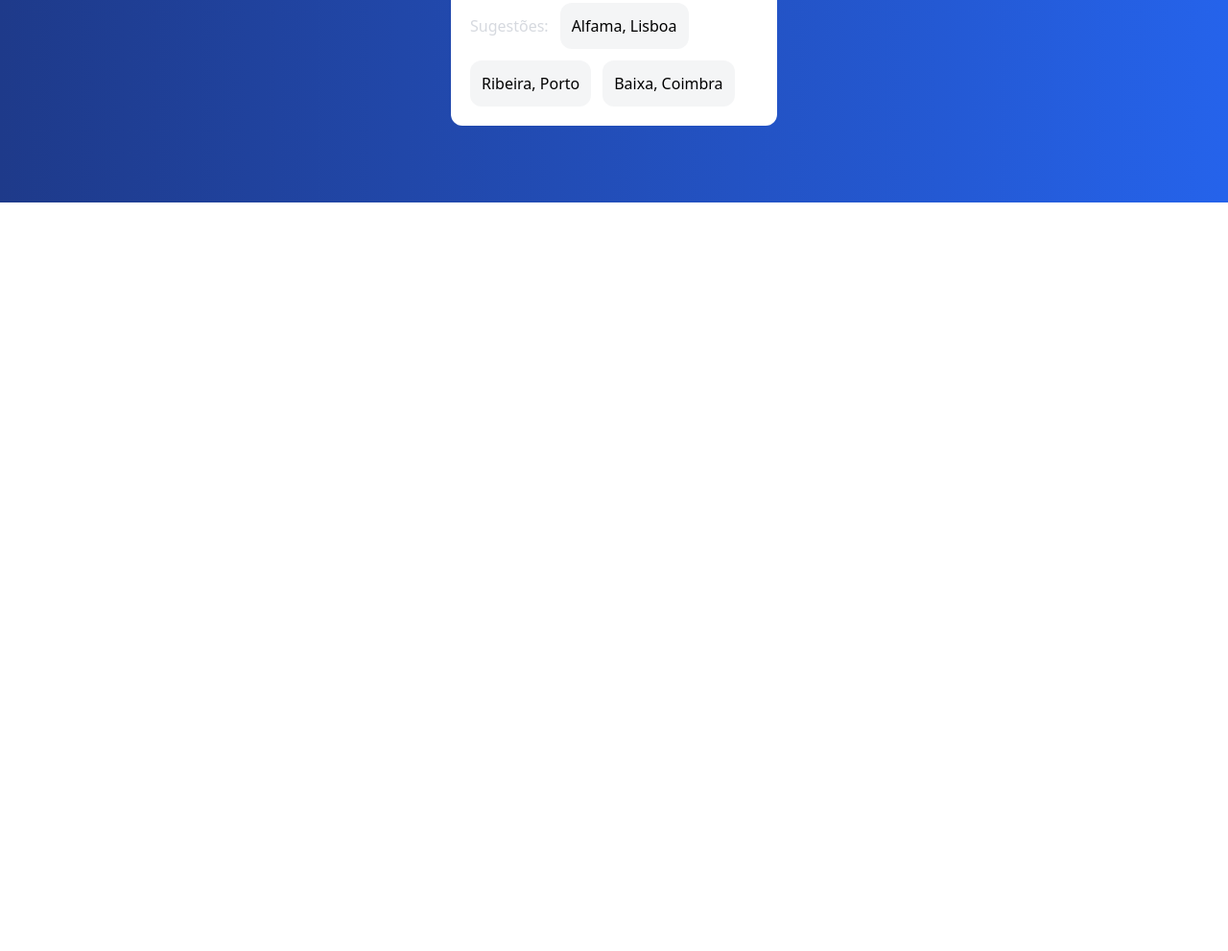
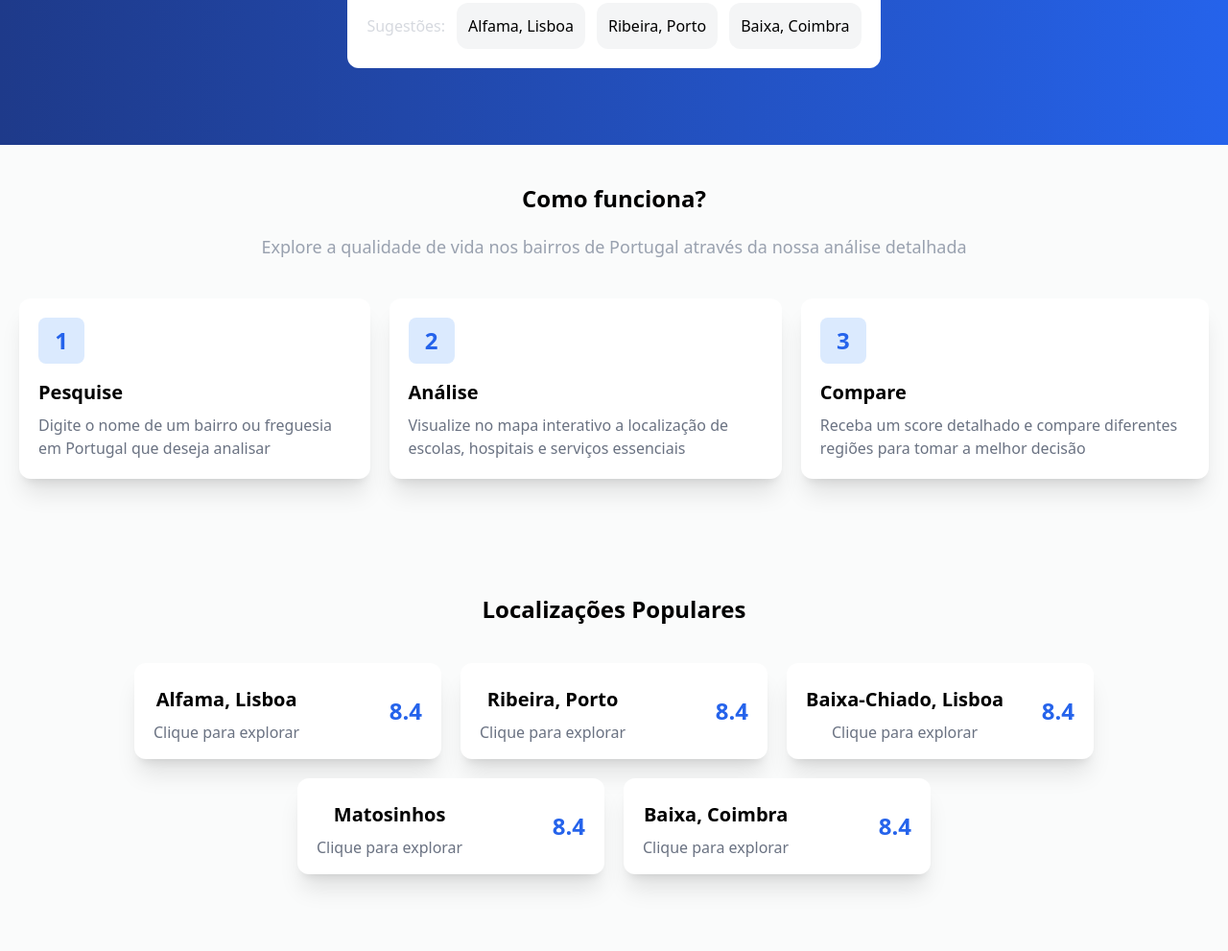
Before and after one commit to guilherme-calixtocampos/UrbanScore-PT, a plain HTML site: page index.html in a window 1280 px wide. Shown: the part 517-1508 px from the top of the page at 96% size. Before the commit the page ends 800 px from the top, so only its background shows below. Drawn offline with nearby package versions, Linux system fonts and the light colour scheme.

Commit message:
finaliza layout secundario

```diff
--- a/index.html
+++ b/index.html
@@ -47,7 +47,7 @@
             <h2 class="font-bold text-3xl">Descubra a qualidade do seu bairro em segundos</h2>
             <p class="text-lg">Análise completa de infraestrutura, serviços e qualidade de vida em Portugal. Tome decisões informadas sobre onde morar.</p>
         </div>
-        <form class="bg-white text-black p-5 m-10 rounded-xl flex flex-col w-85 gap-5">
+        <form class="bg-white text-black p-5 m-10 rounded-xl flex flex-col min-w-85 gap-5">
             <input type="text" id="infoInserida" placeholder="Digite um bairro ou freguesia..." required class="p-3 bg-gray-100 border border-gray-300 rounded-lg">
             <select name="raios" id="escolhaDeRaio" required class="p-2 bg-gray-100 border border-gray-300 rounded-lg">
                 <option value="raio2">2km</option>
@@ -63,12 +63,91 @@
                 <p id="sugestao" class="bg-gray-100/90 p-3 rounded-xl">Baixa, Coimbra</p>
             </div>
         </form>
-    </section>
-    <section>
+        <div class="bg-white text-black p-5 m-10 rounded-xl flex flex-col min-w-85 gap-5 hidden"> <!-- aparecerá quando gerar os dados -->
+            <!-- cria os elementos que trará da api -->
+        </div>
 
     </section>
-    <section>
-
+    <section class="flex flex-col items-center bg-gray-100/40 px-5 pb-20">
+        <div class="flex flex-col items-center text-center gap-5 py-10">
+            <h3 class="font-bold text-2xl">Como funciona?</h3>
+            <p class="text-gray-400 text-lg">Explore a qualidade de vida nos bairros de Portugal através da nossa análise detalhada</p>
+        </div>
+        <ul class="flex flex-col md:flex-row justify-center gap-5 ">
+            <li class="bg-white p-5 rounded-xl shadow-xl">
+                <div class="bg-blue-100 w-12 h-12 rounded-lg flex items-center justify-center mb-4">
+                    <p class="text-2xl font-bold text-[#2563EB]">1</p>
+                </div>
+                <p class="font-bold text-xl my-2">Pesquise</p>
+                <p class="text-gray-500">Digite o nome de um bairro ou freguesia em Portugal que deseja analisar</p>
+            </li>
+            <li class="bg-white p-5 rounded-xl shadow-xl">
+                <div class="bg-blue-100 w-12 h-12 rounded-lg flex items-center justify-center mb-4">
+                    <p class="text-2xl font-bold text-[#2563EB]">2</p>
+                </div>
+                <p class="font-bold text-xl my-2">Análise</p>
+                <p class="text-gray-500">Visualize no mapa interativo a localização de escolas, hospitais e serviços essenciais</p>
+            </li>
+            <li class="bg-white p-5 rounded-xl shadow-xl">
+                <div class="bg-blue-100 w-12 h-12 rounded-lg flex items-center justify-center mb-4">
+                    <p class="text-2xl font-bold text-[#2563EB]">3</p>
+                </div>
+                <p class="font-bold text-xl my-2">Compare</p>
+                <p class="text-gray-500">Receba um score detalhado e compare diferentes regiões para tomar a melhor decisão</p>
+            </li>
+        </ul>
+    </section>
+    <section class="flex flex-col items-center bg-gray-100/40 px-5 pb-20">
+        <div class="flex flex-col items-center text-center gap-5 py-10">
+            <h3 class="font-bold text-2xl">Localizações Populares</h3>
+        </div>
+        <ul class="flex flex-col md:flex-row md:flex-wrap justify-center gap-5 ">
+            <li class="flex bg-white p-5 rounded-xl shadow-xl md:hover:w-90 md:h-25 md:hover:h-30 w-80 justify-between">
+                <div class="flex flex-col justify-center items-center text-center">
+                    <p class="font-bold text-xl my-2">Alfama, Lisboa</p>
+                    <p class="text-gray-500">Clique para explorar</p>
+                </div>
+                <div class="flex items-center justify-center items-center text-center">
+                    <p class="text-2xl font-bold text-[#2563EB]">8.4</p>
+                </div>
+            </li>
+            <li class="flex bg-white p-5 rounded-xl shadow-xl md:hover:w-90 md:h-25 md:hover:h-30 w-80 justify-between">
+                <div class="flex flex-col justify-center items-center text-center">
+                    <p class="font-bold text-xl my-2">Ribeira, Porto</p>
+                    <p class="text-gray-500">Clique para explorar</p>
+                </div>
+                <div class="flex items-center justify-center items-center text-center">
+                    <p class="text-2xl font-bold text-[#2563EB]">8.4</p>
+                </div>
+            </li>
+            <li class="flex bg-white p-5 rounded-xl shadow-xl md:hover:w-90 md:h-25 md:hover:h-30 w-80 justify-between">
+                <div class="flex flex-col justify-center items-center text-center">
+                    <p class="font-bold text-xl my-2">Baixa-Chiado, Lisboa</p>
+                    <p class="text-gray-500">Clique para explorar</p>
+                </div>
+                <div class="flex items-center justify-center items-center text-center">
+                    <p class="text-2xl font-bold text-[#2563EB]">8.4</p>
+                </div>
+            </li>
+            <li class="flex bg-white p-5 rounded-xl shadow-xl md:hover:w-90 md:h-25 md:hover:h-30 w-80 justify-between">
+                <div class="flex flex-col justify-center items-center text-center">
+                    <p class="font-bold text-xl my-2">Matosinhos</p>
+                    <p class="text-gray-500">Clique para explorar</p>
+                </div>
+                <div class="flex items-center justify-center items-center text-center">
+                    <p class="text-2xl font-bold text-[#2563EB]">8.4</p>
+                </div>
+            </li>
+            <li class="flex bg-white p-5 rounded-xl shadow-xl md:hover:w-90 md:h-25 md:hover:h-30 w-80 justify-between">
+                <div class="flex flex-col justify-center items-center text-center">
+                    <p class="font-bold text-xl my-2">Baixa, Coimbra</p>
+                    <p class="text-gray-500">Clique para explorar</p>
+                </div>
+                <div class="flex items-center justify-center items-center text-center">
+                    <p class="text-2xl font-bold text-[#2563EB]">8.4</p>
+                </div>
+            </li>
+        </ul>
     </section>
     <footer>
 
```
